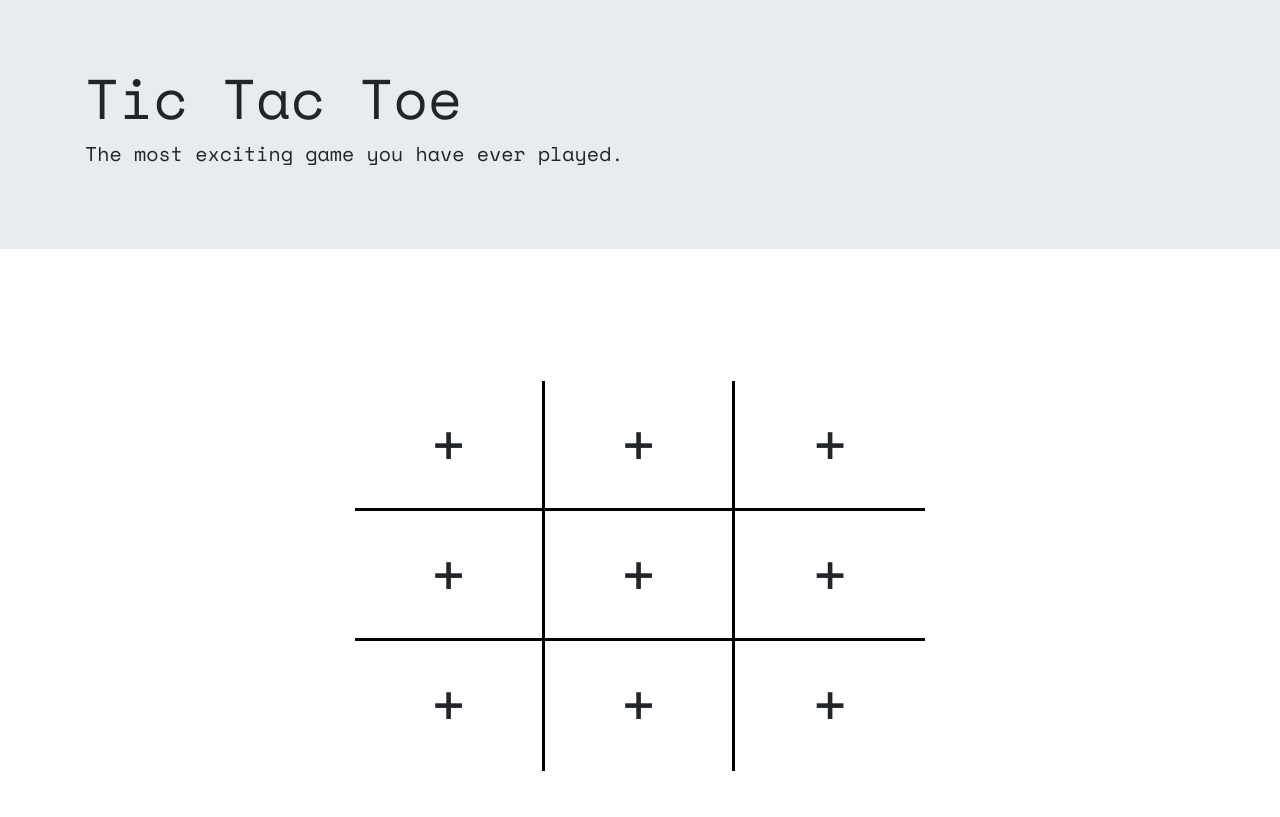
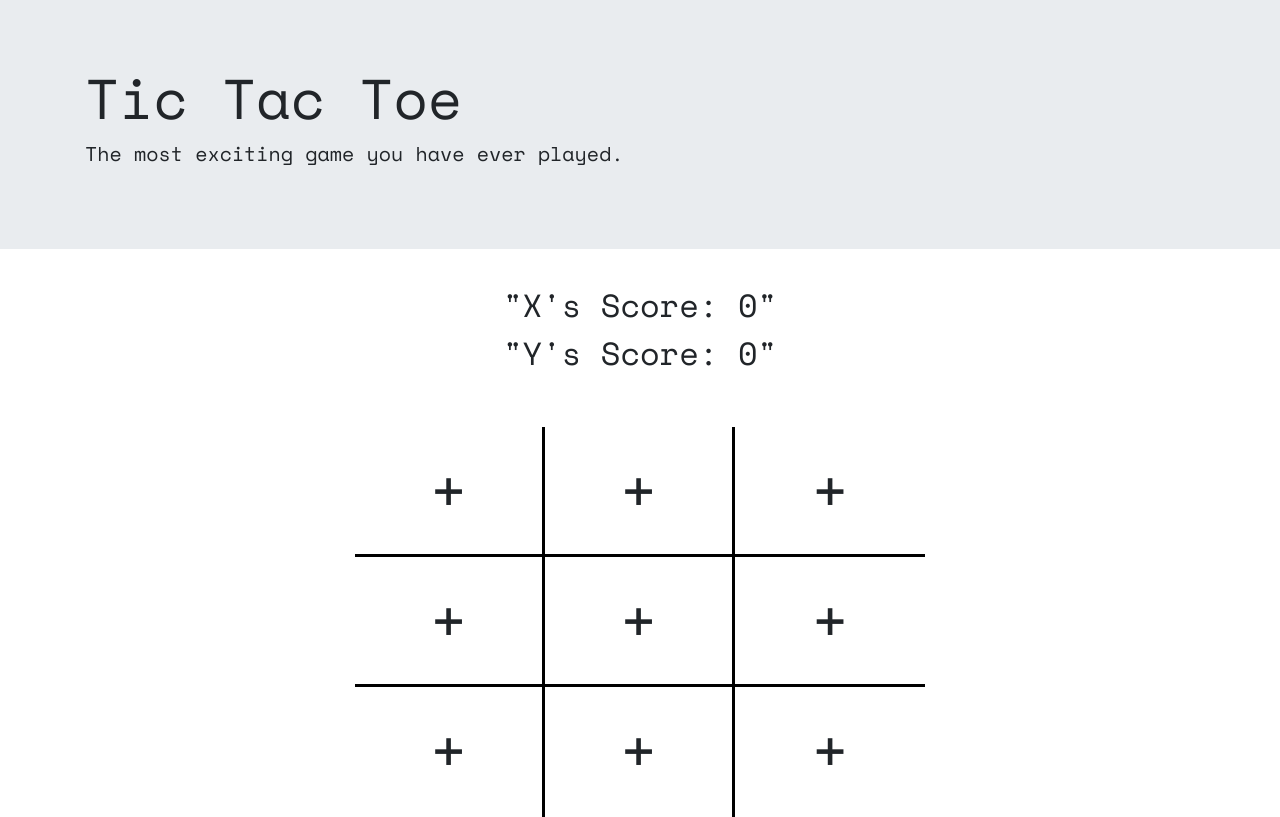
Before and after one commit to reharr4/TicTacToe, a plain HTML site: page index.html in a window 1280 px wide. Drawn offline with nearby package versions, Linux system fonts and the light colour scheme.

Commit message:
added score board and increment function

```diff
--- a/assets/css/style.css
+++ b/assets/css/style.css
@@ -29,7 +29,14 @@
 }
 
 .buffer {
-    margin-top: 100px;
+    margin-top: 50px;
+}
+
+.scoreboard {
+    display: inline;
+    text-align: center;
+    font-size: 2em;
+
 }
 
 
--- a/assets/javascript/logic.js
+++ b/assets/javascript/logic.js
@@ -1,10 +1,15 @@
 $( document ).ready(function() {
 
-// multiplayer ;
+// multiplayer
 
-var result = $("#x1").html();
 
-console.log(result);
+// score board
+
+var playerXScore = 0;
+var playerYScore = 0;
+var x = 400;
+$("#x-score").text(`"X's Score: ${playerXScore}"`);
+$("#y-score").text(`"Y's Score: ${playerYScore}"`);
 
   function victoryClasses() {
     //horizontal win conditions
@@ -22,16 +27,31 @@ console.log(result);
 
 victoryClasses();
 
+//reset function
+
+function gameReset () {
+  $(".gamepiece").text("+");
+}
+
 
 // victory conditions
 
-
 // timer to check for victory
   // setInterval(function () {
-  //   if ($(".top-hz:contains('X')") && $(".mid-hz:contains('X')") && $(".bot-hz:contains('X')")) {
+  //   if ($(".top-hz").text("X") || $(".mid-hz").text("X") || $(".bot-hz").text("X")) {
   //     alert("X wins!");
-  //   };
-  // }, 500);
+  //     playerXScore++;
+  //     $("#x-score").text(`"X's Score: ${playerXScore}"`);
+  //     gameReset();
+
+  //   } else if ($(".top-hz").text("Y") || $(".mid-hz").text("Y") || $(".bot-hz").text("Y")) {
+  //     alert("Y wins!");
+  //     playerYScore++;
+  //     $("#y-score").text(`"Y's Score: ${playerYScore}"`);
+  //     gameReset();
+  //   }
+  // }, 1000);
+
 
 
 //click on grid to allow player to select "X" or "O"
--- a/index.html
+++ b/index.html
@@ -20,11 +20,22 @@
         </div>
     </div>
 
-
     <div class="container">
         <div class="row">
+                <div class="col-0 col-sm-0 col-md-3 col-lg-3"></div>
+                <div class="scoreboard col-12 col-sm-12 col-md-6 col-lg-6">
+                    <div id="x-score">
+                        <!-- X player's score -->
+                    </div>
+                    <div id="y-score">
+                        <!-- Y player's score -->
+                    </div>
+                </div>
+                <div class="col-0 col-sm-0 col-md-3 col-lg-3"></div>
+        </div>
+        <div class="row">
             <div class="col-0 col-sm-0 col-md-3 col-lg-3"></div>
-            <div class="buffer col-12 col-xs-12 col-sm-12 col-md-6 col-lg-6">
+            <div class="buffer col-12 col-sm-12 col-md-6 col-lg-6">
                 <div class="row">
                     <div class="tictactoe col col-sm-4 col-md-4 col-lg-4">
                         <div id="a1">
```
